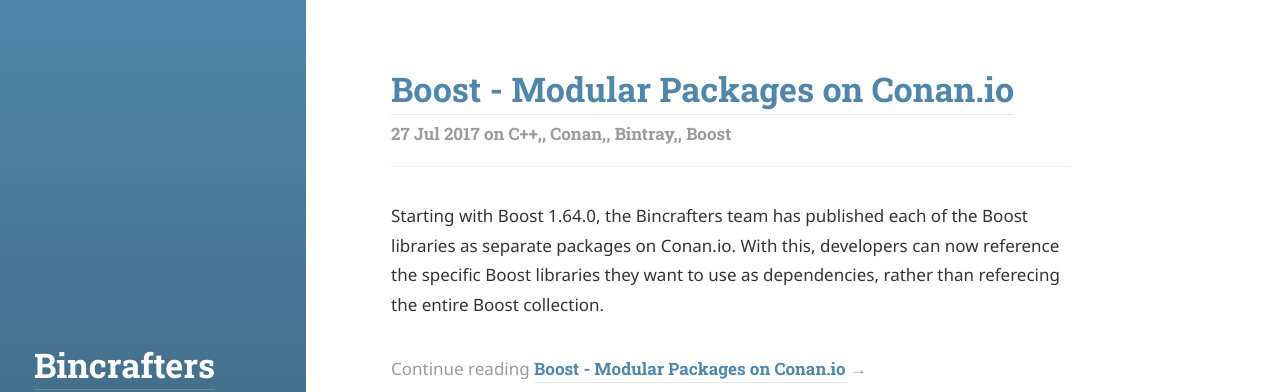
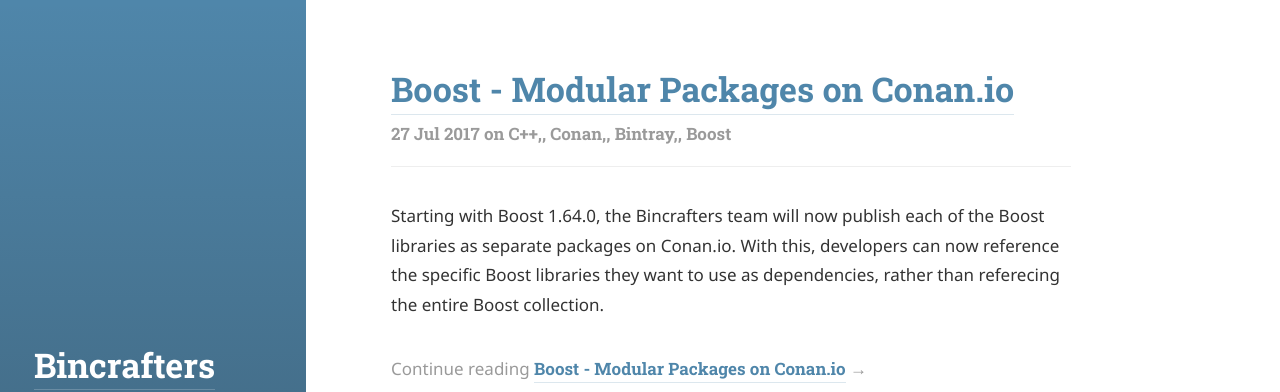
Before and after one commit to bincrafters/bincrafters.github.io, a Jekyll site: the page built from index.html, in a window 1280 px wide and 900 px high. Shown: the top 392 px of the window. Built offline with Jekyll 4.4.1, drawn with Linux system fonts in a browser that asks for light colours; some web fonts are replaced; the list of posts is cut into pages by our own code.

Commit message:
update boost post

```diff
--- a/_posts/2017-07-27-boost-modular-packages-conan.md
+++ b/_posts/2017-07-27-boost-modular-packages-conan.md
@@ -4,7 +4,7 @@ title: 'Boost - Modular Packages on Conan.io'
 tags: c++, conan, bintray, boost
 ---
 
-Starting with Boost 1.64.0, the Bincrafters team has published each of the Boost libraries as separate packages on Conan.io. With this, developers can now reference the specific Boost libraries they want to use as dependencies, rather than referecing the entire Boost collection.
+Starting with Boost 1.64.0, the Bincrafters team will now publish each of the Boost libraries as separate packages on Conan.io. With this, developers can now reference the specific Boost libraries they want to use as dependencies, rather than referecing the entire Boost collection.
 
   ~~~
     [requires]
```
